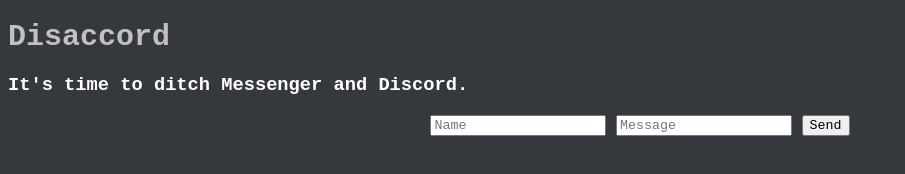
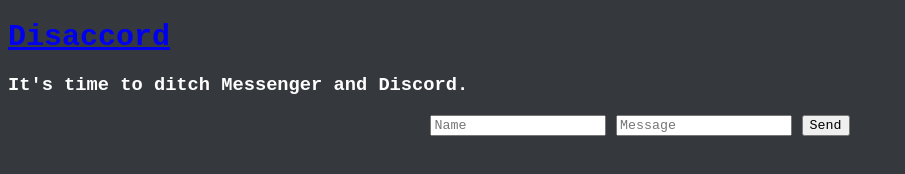
Before and after one commit to FeFiFoFaiza/NodeDemo, a website: page index.html in a window 1280 px wide. Shown: the whole page, without its empty margins (0-905 px from the left). Drawn offline with nearby package versions, Linux system fonts and the light colour scheme; no server answers.

Commit message:
added link

```diff
--- a/index.html
+++ b/index.html
@@ -7,7 +7,7 @@
 
 <body style="background-color: rgb(53, 57, 62); font-family: 'Courier New', Courier, monospace;">
 	<h1 style="font-weight: bold; color: silver; font-size: 30px; text-align: left; margin-top: 20px;">
-		Disaccord
+		<a href="https://github.com/FeFiFoFaiza/NodeDemo">Disaccord</a>
 	</h1>
 	<div>
 		<h3 style="color:white; text-align:left;">
```
